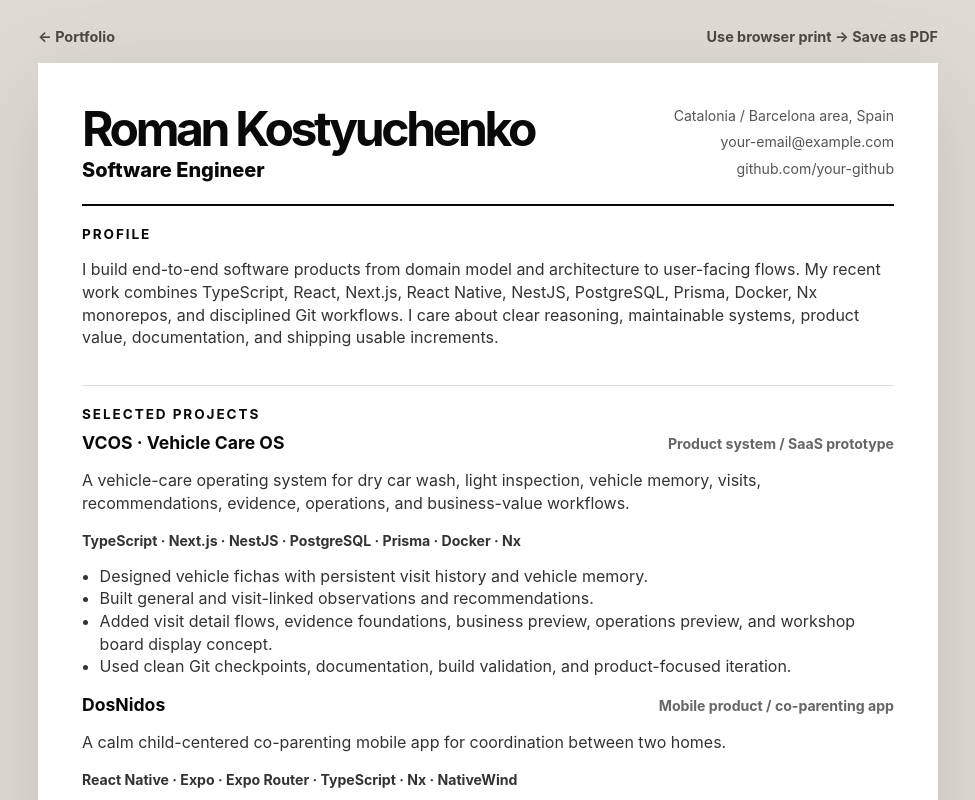
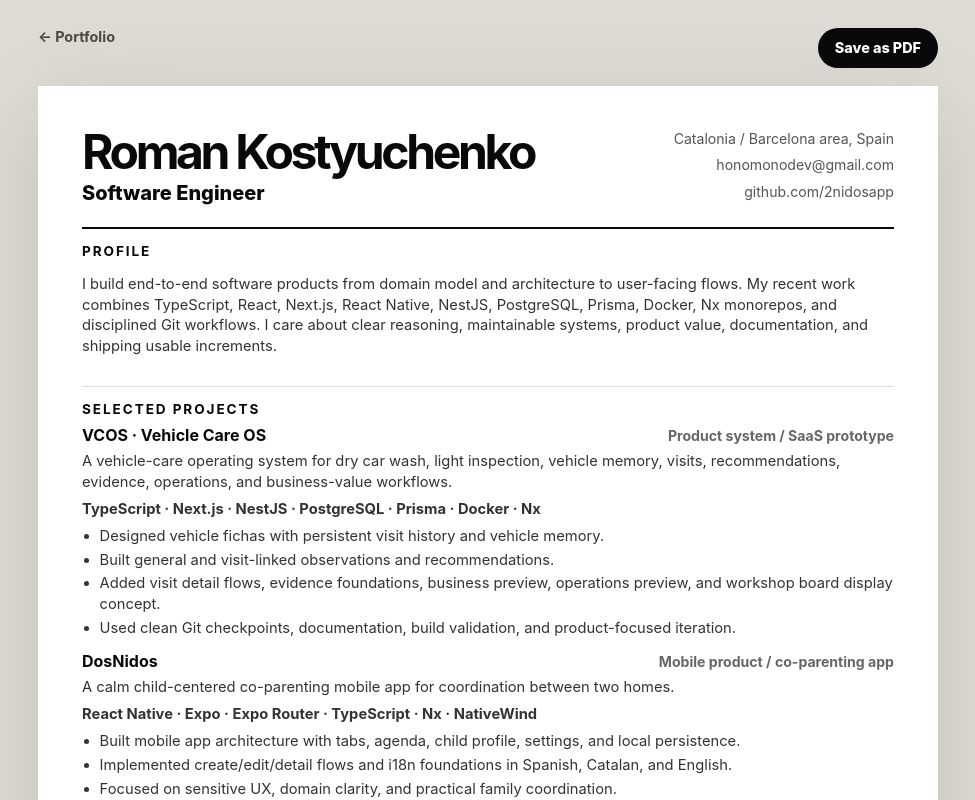
Before and after one commit to 2nidosapp/roman-cv, a Next.js app: page /cv in a window 1280 px wide. Shown: the top 800 px of the page, without its empty margins (152-1127 px from the left). Built offline with nearby package versions, Linux system fonts and the light colour scheme.

Commit message:
Create initial portfolio and CV site

```diff
--- a/src/app/cv/page.tsx
+++ b/src/app/cv/page.tsx
@@ -1,13 +1,14 @@
 import Link from 'next/link';
 
 import { experience, profile, projects, skillGroups } from '@/data/profile';
+import { PrintButton } from './print-button';
 
 export default function CvPage() {
   return (
     <main className="cvPage">
       <div className="cvToolbar">
         <Link href="/">← Portfolio</Link>
-        <span>Use browser print → Save as PDF</span>
+        <PrintButton />
       </div>
 
       <article className="cvSheet">
--- /dev/null
+++ b/src/app/cv/print-button.tsx
@@ -0,0 +1,9 @@
+'use client';
+
+export function PrintButton() {
+  return (
+    <button className="printButton" type="button" onClick={() => window.print()}>
+      Save as PDF
+    </button>
+  );
+}
--- a/src/app/globals.css
+++ b/src/app/globals.css
@@ -564,3 +564,163 @@ a {
     page-break-inside: avoid;
   }
 }
+
+.printButton {
+  border: 1px solid rgba(9, 9, 9, 0.14);
+  border-radius: 999px;
+  background: #090909;
+  color: white;
+  padding: 0.65rem 1rem;
+  font: inherit;
+  font-size: 0.9rem;
+  font-weight: 850;
+  cursor: pointer;
+}
+
+.printButton:hover {
+  background: #2a2927;
+}
+
+/* Compact CV print refinement */
+
+.cvSheet {
+  min-height: auto;
+}
+
+.cvSection {
+  padding: 14px 0;
+}
+
+.cvSection h2 {
+  margin-bottom: 8px;
+}
+
+.cvSection p,
+.cvSection li {
+  font-size: 0.92rem;
+}
+
+.cvProject + .cvProject {
+  margin-top: 12px;
+}
+
+.cvProjectHeader h3,
+.cvExperience h3 {
+  font-size: 1rem;
+}
+
+.cvProject p {
+  margin: 6px 0;
+}
+
+.cvProject ul {
+  margin-top: 6px;
+}
+
+.cvProject li + li {
+  margin-top: 3px;
+}
+
+.cvSkills p {
+  font-size: 0.9rem;
+  line-height: 1.35;
+}
+
+.cvExperience p {
+  margin: 5px 0 0;
+}
+
+@page {
+  size: A4;
+  margin: 12mm;
+}
+
+@media print {
+  html,
+  body {
+    width: 210mm;
+    min-height: 297mm;
+  }
+
+  body {
+    -webkit-print-color-adjust: exact;
+    print-color-adjust: exact;
+  }
+
+  .cvSheet {
+    padding: 0;
+    font-size: 10.5pt;
+  }
+
+  .cvHeader {
+    padding-bottom: 12px;
+  }
+
+  .cvHeader h1 {
+    font-size: 25pt;
+  }
+
+  .cvHeader p {
+    font-size: 12pt;
+  }
+
+  .cvContact {
+    font-size: 8.6pt;
+  }
+
+  .cvSection {
+    padding: 9px 0;
+  }
+
+  .cvSection h2 {
+    font-size: 8.5pt;
+    margin-bottom: 5px;
+  }
+
+  .cvSection p,
+  .cvSection li {
+    font-size: 9.2pt;
+    line-height: 1.28;
+  }
+
+  .cvProject + .cvProject {
+    margin-top: 8px;
+  }
+
+  .cvProjectHeader h3,
+  .cvExperience h3 {
+    font-size: 10pt;
+  }
+
+  .cvProjectHeader span,
+  .cvExperience span,
+  .cvStack {
+    font-size: 8.5pt;
+  }
+
+  .cvProject p {
+    margin: 4px 0;
+  }
+
+  .cvProject ul {
+    margin: 4px 0 0;
+  }
+
+  .cvProject li + li {
+    margin-top: 1px;
+  }
+
+  .cvSkills p {
+    margin-bottom: 3px;
+    font-size: 9pt;
+    line-height: 1.24;
+  }
+
+  .cvExperience + .cvExperience {
+    margin-top: 7px;
+  }
+
+  .cvExperience p {
+    margin-top: 3px;
+  }
+}
--- a/src/data/profile.ts
+++ b/src/data/profile.ts
@@ -15,9 +15,8 @@ export const profile = {
     'AI-assisted development workflows',
   ],
   contact: {
-    email: 'your-email@example.com',
-    github: 'https://github.com/your-github',
-    linkedin: '',
+    email: 'honomonodev@gmail.com',
+    github: 'https://github.com/2nidosapp',
   },
 };
 
```
